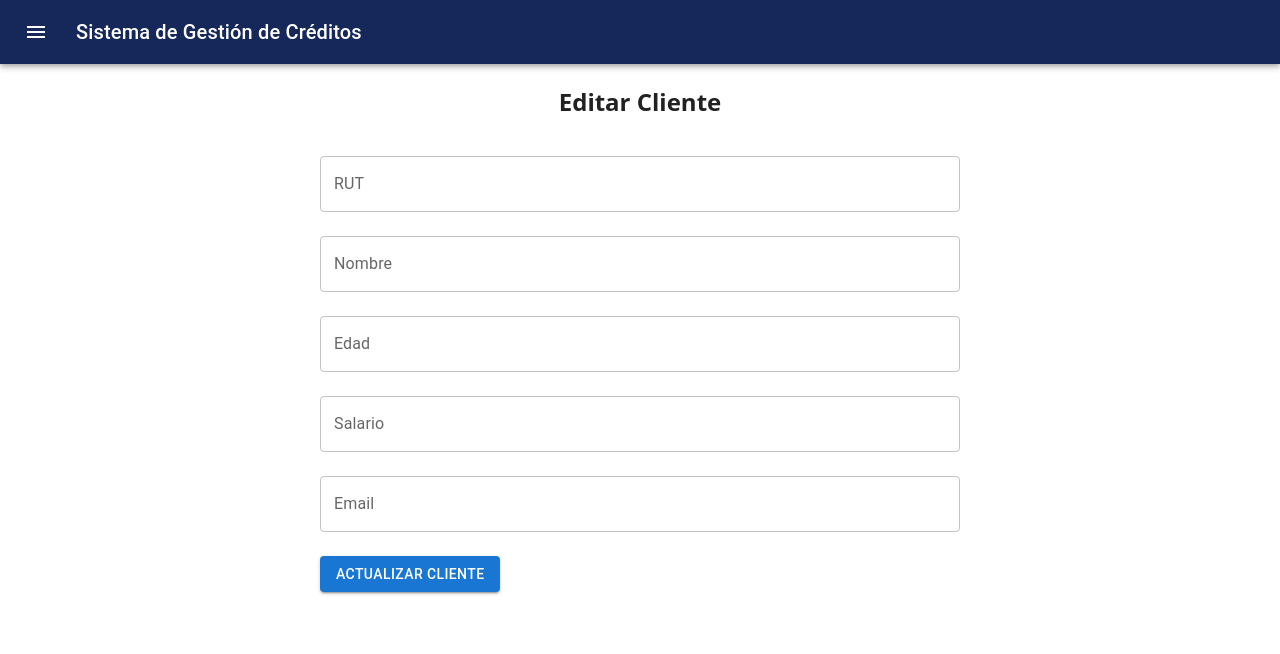
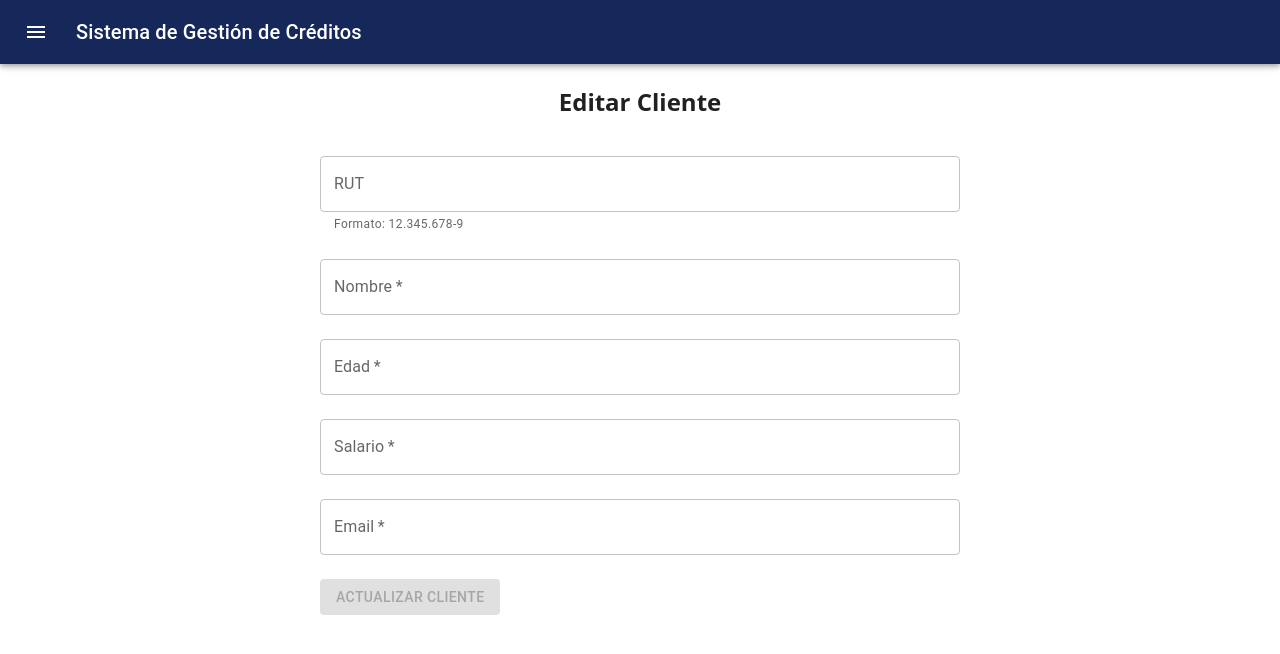
Before and after one commit to reii23/prestabanco-entrega2, a React (Vite) app in the folder front/interface/: page /clients/edit/1 in a window 1280 px wide. Shown: the top 654 px of the page. Built offline with nearby package versions, Linux system fonts and the light colour scheme; no server answers.

Commit message:
add format rut in addeditclient
se agrega el formato de rut, pero ahora para crear un cliente

```diff
--- a/front/interface/src/components/AddEditClient.jsx
+++ b/front/interface/src/components/AddEditClient.jsx
@@ -1,6 +1,6 @@
 import React, { useState, useEffect } from "react";
 import { useParams, useNavigate } from "react-router-dom";
-import { Box, TextField, Button } from "@mui/material";
+import { Box, TextField, Button, Alert } from "@mui/material";
 import clientService from "../services/client.service";
 
 const AddEditClient = () => {
@@ -11,8 +11,58 @@ const AddEditClient = () => {
         salary: "",
         email: ""
     });
+    const [message, setMessage] = useState('');
     const { id } = useParams();
     const navigate = useNavigate();
+
+    const cleanRut = (rut) => {
+        return rut.replace(/[^0-9kK]/g, '')
+                 .toLowerCase()
+                 .substring(0, 9);
+    };
+
+    const formatRut = (rut) => {
+        const cleaned = cleanRut(rut);
+
+        if (!cleaned) return '';
+
+        let result = '';
+        const dv = cleaned.slice(-1);
+        const numbers = cleaned.slice(0, -1);
+
+        for (let i = numbers.length; i > 0; i -= 3) {
+            const start = Math.max(0, i - 3);
+            result = '.' + numbers.substring(start, i) + result;
+        }
+
+        result = result.slice(1);
+        return result ? `${result}-${dv}` : dv;
+    };
+
+    const validateRut = (rut) => {
+        const cleaned = cleanRut(rut);
+
+        if (cleaned.length < 2) return false;
+
+        const body = cleaned.slice(0, -1);
+        const dv = cleaned.slice(-1);
+
+        if (!/^\d+$/.test(body)) return false;
+        if (!/^[0-9k]$/.test(dv)) return false;
+
+        let sum = 0;
+        let multiplier = 2;
+
+        for (let i = body.length - 1; i >= 0; i--) {
+            sum += parseInt(body[i]) * multiplier;
+            multiplier = multiplier === 7 ? 2 : multiplier + 1;
+        }
+
+        const expectedDV = 11 - (sum % 11);
+        const calculatedDV = expectedDV === 11 ? '0' : expectedDV === 10 ? 'k' : expectedDV.toString();
+
+        return dv === calculatedDV;
+    };
 
     useEffect(() => {
         if (id) {
@@ -24,26 +74,43 @@ const AddEditClient = () => {
 
     const handleChange = (e) => {
         const { name, value } = e.target;
-        setClient({ ...client, [name]: value });
+
+        if (name === 'rut') {
+            const formattedRut = formatRut(value);
+            setClient({ ...client, rut: formattedRut });
+        } else {
+            setClient({ ...client, [name]: value });
+        }
     };
 
-    const handleSubmit = (e) => {
+    const handleSubmit = async (e) => {
         e.preventDefault();
 
-        if (id) {
-            clientService.updateClient(client).then(() => {
-                navigate("/clients");
-            });
-        } else {
-            clientService.saveClient(client).then(() => {
-                navigate("/clients");
-            });
+        if (!validateRut(client.rut)) {
+            setMessage('RUT inválido. Por favor verifica el formato.');
+            return;
+        }
+
+        try {
+            if (id) {
+                await clientService.updateClient(client);
+            } else {
+                await clientService.saveClient(client);
+            }
+            navigate("/clients");
+        } catch (error) {
+            setMessage('Error al guardar el cliente: ' + (error.response?.data?.message || error.message));
         }
     };
 
     return (
         <Box sx={{ display: 'flex', flexDirection: 'column', alignItems: 'center' }}>
             <h2>{id ? "Editar Cliente" : "Añadir Cliente"}</h2>
+            {message && (
+                <Alert severity="error" sx={{ mb: 2, width: '50%' }}>
+                    {message}
+                </Alert>
+            )}
             <form onSubmit={handleSubmit} style={{ width: '50%' }}>
                 <TextField
                     label="RUT"
@@ -52,6 +119,12 @@ const AddEditClient = () => {
                     onChange={handleChange}
                     fullWidth
                     margin="normal"
+                    error={client.rut.length > 0 && !validateRut(client.rut)}
+                    helperText={
+                        client.rut.length > 0 && !validateRut(client.rut)
+                            ? "RUT inválido"
+                            : "Formato: 12.345.678-9"
+                    }
                 />
                 <TextField
                     label="Nombre"
@@ -60,6 +133,7 @@ const AddEditClient = () => {
                     onChange={handleChange}
                     fullWidth
                     margin="normal"
+                    required
                 />
                 <TextField
                     label="Edad"
@@ -69,6 +143,7 @@ const AddEditClient = () => {
                     type="number"
                     fullWidth
                     margin="normal"
+                    required
                 />
                 <TextField
                     label="Salario"
@@ -78,6 +153,7 @@ const AddEditClient = () => {
                     type="number"
                     fullWidth
                     margin="normal"
+                    required
                 />
                 <TextField
                     label="Email"
@@ -86,8 +162,16 @@ const AddEditClient = () => {
                     onChange={handleChange}
                     fullWidth
                     margin="normal"
+                    required
+                    type="email"
                 />
-                <Button type="submit" variant="contained" color="primary" sx={{ mt: 2 }}>
+                <Button
+                    type="submit"
+                    variant="contained"
+                    color="primary"
+                    sx={{ mt: 2 }}
+                    disabled={!validateRut(client.rut)}
+                >
                     {id ? "Actualizar Cliente" : "Guardar Cliente"}
                 </Button>
             </form>
```
